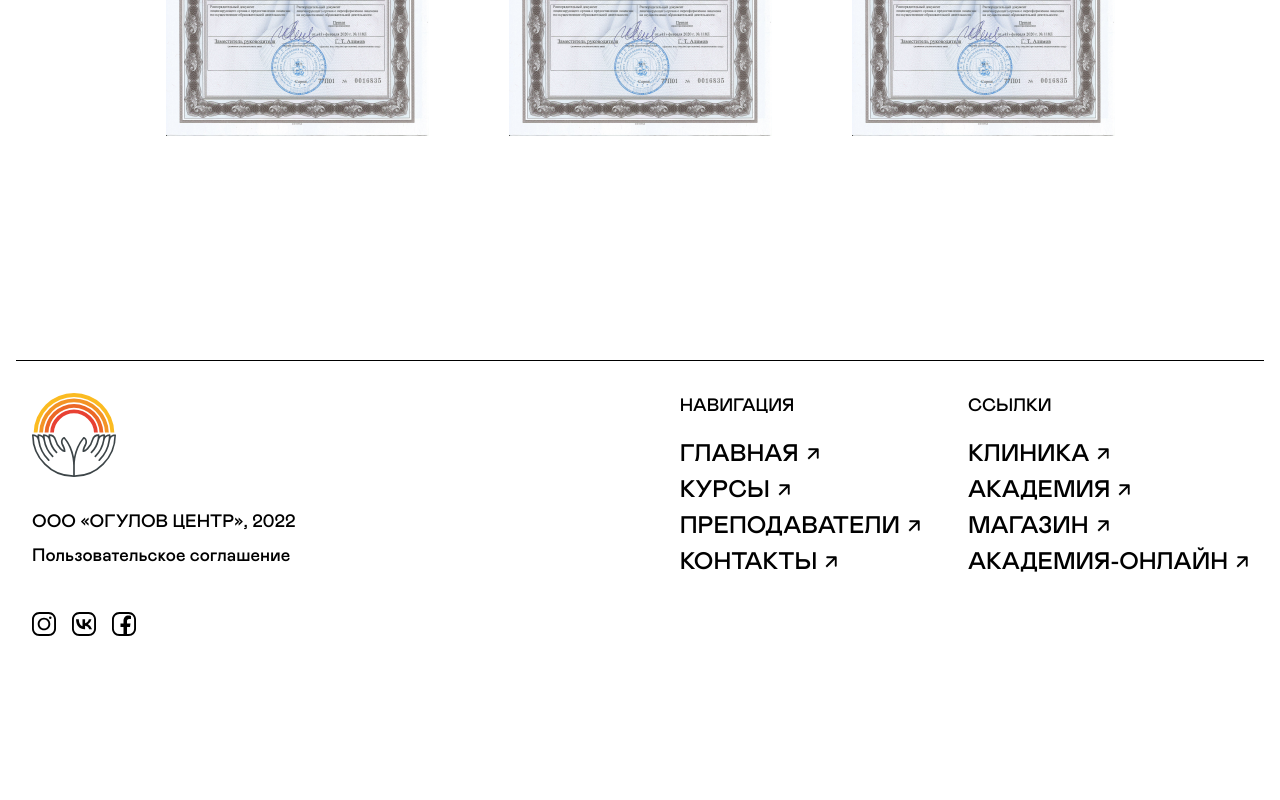
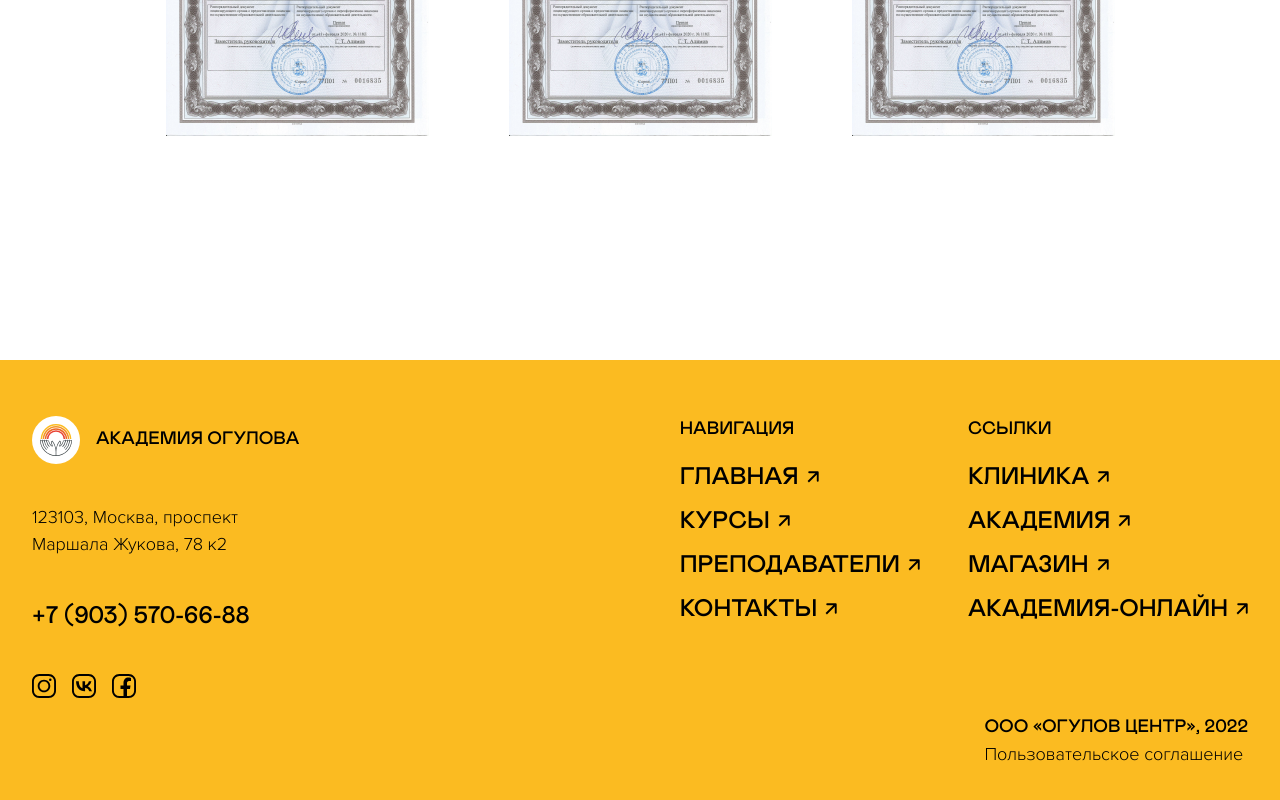
Before and after one commit to eugenekx/ogulov-academy, a Next.js app: page / in a window 1280 px wide. Shown: the part 4793-5593 px from the top of the page. Before the commit the page ends 5549 px from the top, so only its background shows below. Built offline with nearby package versions, Linux system fonts and the light colour scheme; a web font is replaced by a local one.

Commit message:
footer changes

```diff
--- a/src/components/Footer.jsx
+++ b/src/components/Footer.jsx
@@ -7,96 +7,29 @@ import FacebookLogo from "./FacebookLogo";
 
 export const Footer = () => {
 	return (
+		<div className="w-full bg-yellow pb-8">
 			<div className="xl:max-w-screen-xl lg:max-w-screen-lg mx-auto">
-			<div className="xl:max-w-screen-xl lg:max-w-screen-lg mx-4 text-s xl:text-m font-mabry border-black border-t px-4 py-8 my-14">
+				<div className="xl:max-w-screen-xl lg:max-w-screen-lg mx-4 text-s xl:text-m font-mabry px-4 py-14 my-14">
 					<div className="flex flex-col gap-6 text-m mb-4 lg:flex-row lg:gap-12 xl:text-l">
-					<div className="grow">
-						<div className="xl:w-21 w-12 mb-8">
-							<Link href="/">
+						<div className="grow grid grid-cols-1 gap-10">
+							<Link href="/"
+							className="flex items-center">
+								<div className="w-12 h-12 rounded-full flex justify-center items-center bg-white mr-4">
+									<div className="w-8 h-8">
 										<Logo />
-							</Link>
-						</div>
-						<div className="uppercase text-s xl:text-m">ООО «Огулов центр», 2022</div>
-						<Link className="text-s xl:text-m" href="/">Пользовательское соглашение</Link>
-					</div>
-					<div>
-						<div className="text-s xl:text-m mb-4 uppercase">
-							Навигация
-						</div>
-						<Link className="flex items-center gap-2 uppercase" href="/">
-							Главная
-							<div className="w-3 h-3">
-								<LinkArrow />
-							</div>
-						</Link>
-						<Link
-							className="flex items-center gap-2 uppercase"
-							href="/courses"
-						>
-							Курсы
-							<div className="w-3 h-3">
-								<LinkArrow />
-							</div>
-						</Link>
-						<Link
-							className="flex items-center gap-2 uppercase"
-							href="/instructors"
-						>
-							Преподаватели
-							<div className="w-3 h-3">
-								<LinkArrow />
-							</div>
-						</Link>
-						<Link
-							className="flex items-center gap-2 uppercase"
-							href="/contacts"
-						>
-							Контакты
-							<div className="w-3 h-3">
-								<LinkArrow />
-							</div>
-						</Link>
-					</div>
-					<div>
-						<div className="text-s xl:text-m mb-4 uppercase">
-							Ссылки
-						</div>
-						<Link className="flex items-center gap-2 uppercase" href="https://clinic.ogulov.com/">
-							Клиника
-							<div className="w-3 h-3">
-								<LinkArrow />
-							</div>
-						</Link>
-						<Link
-							className="flex items-center gap-2 uppercase"
-							href="https://academy.ogulov.com/"
-						>
-							Академия
-							<div className="w-3 h-3">
-								<LinkArrow />
-							</div>
-						</Link>
-						<Link
-							className="flex items-center gap-2 uppercase"
-							href="https://shop.ogulov.com/"
-						>
-							Магазин
-							<div className="w-3 h-3">
-								<LinkArrow />
-							</div>
-						</Link>
-						<Link
-							className="flex items-center gap-2 uppercase"
-							href="https://online.ogulov.com/"
-						>
-							Академия-онлайн
-							<div className="w-3 h-3">
-								<LinkArrow />
-							</div>
-						</Link>
 									</div>
 								</div>
-				<div className="flex gap-4 my-8">
+								<div className="uppercase text-m font-mabry">Академия Огулова</div>
+							</Link>
+							<div className="font-proxima text-m w-64">
+								123103, Москва, проспект Маршала Жукова, 78 к2
+							</div>
+							<a className="font-mabry text-l"
+								href="tel:+79035706688"
+							>
+								+7 (903) 570-66-88
+							</a>
+							<div className="flex gap-4">
 								<Link className="flex items-center uppercase w-6 h-6"
 								href="https://www.instagram.com/ogulov_com/">
 									<InstagramLogo />
@@ -114,8 +47,94 @@ export const Footer = () => {
 									<FacebookLogo />
 								</Link>
 							</div>
-
+						</div>
+						<div className="mb-10 lg:mb-0">
+							<div className="text-s xl:text-m mb-4 uppercase">
+								Навигация
+							</div>
+							<Link className="flex items-center gap-2 uppercase mb-2" href="/">
+								Главная
+								<div className="w-3 h-3">
+									<LinkArrow />
+								</div>
+							</Link>
+							<Link
+								className="flex items-center gap-2 uppercase mb-2"
+								href="/courses"
+							>
+								Курсы
+								<div className="w-3 h-3">
+									<LinkArrow />
+								</div>
+							</Link>
+							<Link
+								className="flex items-center gap-2 uppercase mb-2"
+								href="/instructors"
+							>
+								Преподаватели
+								<div className="w-3 h-3">
+									<LinkArrow />
+								</div>
+							</Link>
+							<Link
+								className="flex items-center gap-2 uppercase mb-2"
+								href="/contacts"
+							>
+								Контакты
+								<div className="w-3 h-3">
+									<LinkArrow />
+								</div>
+							</Link>
+						</div>
+						<div className="mb-10 lg:mb-0">
+							<div className="text-s xl:text-m mb-4 uppercase">
+								Ссылки
+							</div>
+							<Link
+								className="flex items-center gap-2 uppercase mb-2"
+								href="https://clinic.ogulov.com/"
+							>
+								Клиника
+								<div className="w-3 h-3">
+									<LinkArrow />
+								</div>
+							</Link>
+							<Link
+								className="flex items-center gap-2 uppercase mb-2"
+								href="https://academy.ogulov.com/"
+							>
+								Академия
+								<div className="w-3 h-3">
+									<LinkArrow />
+								</div>
+							</Link>
+							<Link
+								className="flex items-center gap-2 uppercase mb-2"
+								href="https://shop.ogulov.com/"
+							>
+								Магазин
+								<div className="w-3 h-3">
+									<LinkArrow />
+								</div>
+							</Link>
+							<Link
+								className="flex items-center gap-2 uppercase mb-2"
+								href="https://online.ogulov.com/"
+							>
+								Академия-онлайн
+								<div className="w-3 h-3">
+									<LinkArrow />
+								</div>
+							</Link>
 						</div>
 					</div>
+					<div className="lg:float-right">
+						<div className="uppercase text-s xl:text-m font-mabry">ООО «Огулов центр», 2022</div>
+						<Link className="text-s xl:text-m font-proxima" href="/">Пользовательское соглашение</Link>
+					</div>
+				</div>
+			</div>
+		</div>
+
 	);
 };
```
Lines whose indentation alone changed are shown as unchanged.
